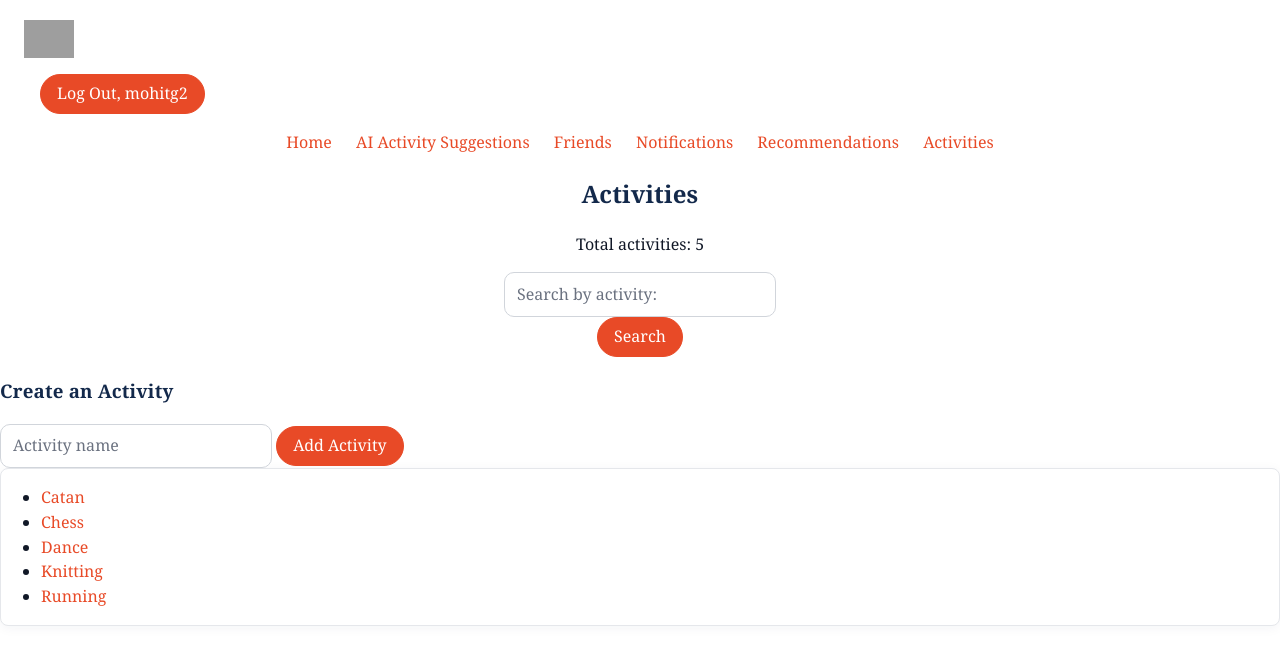
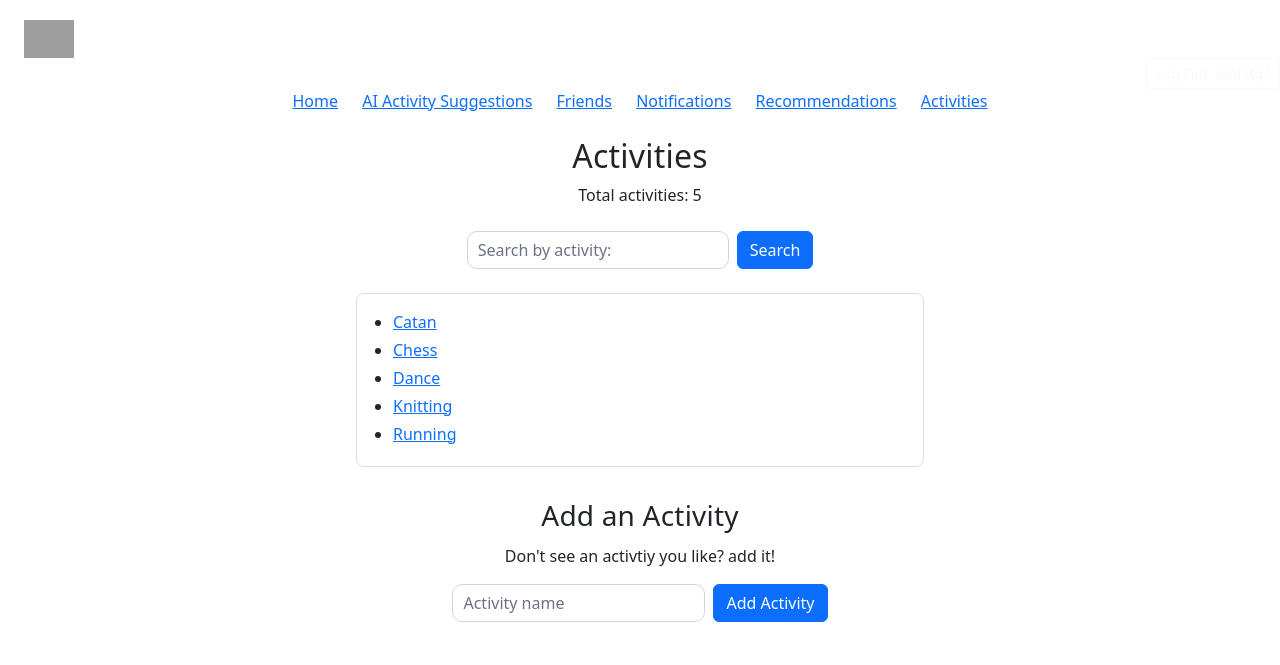
Before and after one commit to henRotunno/8_Knit, a Django app: page /activities/ in a window 1280 px wide. Shown: the top 665 px of the page. Run offline with Django 5.2, Linux system fonts and the light colour scheme; a user stored in the database is signed in; data comes from the database, SQL or seed files in the repository; both versions use the stored data as it was after the commit; grey boxes are pictures that could not be loaded.

Commit message:
ux cleanup, additions to activities page

```diff
--- a/templates/activities.html
+++ b/templates/activities.html
@@ -6,95 +6,101 @@
 
 {% block content %}
 
-<div class="d-flex align-items-center justify-content-between mt-3">
-    <h2 style="text-align:center;" class="mb-0">Activities</h2>
-</div>
+<style>
+  .page {
+    max-width: 600px;
+    margin: 24px auto;
+    padding: 0 16px;
+    text-align: center;
+  }
 
-    <div class="activity-summary" style="text-align:center;">
-  <p>Total activities: {{ total_activities }}</p>
-  <ul>
-    {% for row in activities_per_category %}
-      <li>{{ row.category|default:"Uncategorized" }}: {{ row.total }}</li>
-    {% endfor %}
-  </ul>
-</div>
+  .page h2 { margin-bottom: 8px; }
+  .page h3 { margin: 0 0 12px; }
 
+  .summary ul {
+    list-style: none;
+    padding: 0;
+    margin: 0;
+  }
 
-<!-- GET FORM: Search -->
-<form style="text-align:center;"
-      method="get"
-      class="row g-2 align-items-center mt-4">
+  .row-form {
+    display: flex;
+    justify-content: center;
+    align-items: center;
+    gap: 8px;
+    flex-wrap: wrap;
+    margin-top: 24px;
+  }
 
-    <div class="col-12 col-sm-6 col-md-4">
-        <input type="search"
-               name="q"
-               value="{{ q }}"
-               class="form-control"
-               placeholder="Search by activity:">
-    </div>
+  .row-form input {
+    padding: 6px 10px;
+    min-width: 240px;
+  }
 
-    <div class="col-auto">
-        <button class="btn btn-primary" type="submit">
-            Search
-        </button>
+  .card-box {
+    margin-top: 24px;
+    padding: 16px;
+    border: 1px solid #ddd;
+    border-radius: 8px;
+    text-align: left;
+  }
 
-        {% if q %}
-            <a class="btn btn-outline-secondary ms-2"
-               href="{% url 'activities' %}">
-                Clear
-            </a>
-        {% endif %}
-    </div>
+  .card-box ul {
+    margin: 0;
+    padding-left: 20px;
+  }
 
-</form>
+  .card-box li { margin-bottom: 4px; }
+  .muted { color: #6c757d; }
+</style>
 
+<div class="page">
+
+  <h2>Activities</h2>
+
+  <!-- Summary -->
+  <div class="summary">
+    <p>Total activities: {{ total_activities }}</p>
+    <ul>
+      {% for row in activities_per_category %}
+        <li>{{ row.category|default:"Uncategorized" }}: {{ row.total }}</li>
+      {% endfor %}
+    </ul>
+  </div>
+
+  <!-- GET FORM: Search -->
+  <form method="get" class="row-form">
+    <input type="search" name="q" value="{{ q }}" placeholder="Search by activity:">
+    <button class="btn btn-primary" type="submit">Search</button>
+    {% if q %}
+      <a class="btn btn-outline-secondary" href="{% url 'activities' %}">Clear</a>
+    {% endif %}
+  </form>
+
+  <!-- Activity List -->
+  <div class="card-box">
+    <ul>
+      {% for act in Activities %}
+        <li><a href="{{ act.get_absolute_url }}">{{ act }}</a></li>
+      {% empty %}
+        <li class="muted">Hobby Hub</li>
+      {% endfor %}
+    </ul>
+  </div>
 
 <!-- POST FORM: Create Activity -->
-<div class="mt-4">
-
-    <h3>Create an Activity</h3>
-
-    <form method="POST">
-        {% csrf_token %}
-
-        <input type="text"
-               name="name"
-               placeholder="Activity name"
-               required>
-
-        <button type="submit" class="btn btn-primary">
-            Add Activity
-        </button>
+  <div style="margin-top: 32px;">
+    <h3>Add an Activity</h3>
+      <p>
+          Don't see an activtiy you like? add it!
+      </p>
+    <form method="POST" class="row-form" style="margin-top: 0;">
+      {% csrf_token %}
+      <input type="text" name="name" placeholder="Activity name" required>
+      <button type="submit" class="btn btn-primary">Add Activity</button>
     </form>
+  </div>
 
 </div>
 
-
-<!-- Activity List -->
-<div class="card mt-3">
-    <div class="card-body p-3">
-
-        <ul class="mb-0">
-
-            {% for act in Activities %}
-
-                <li class="mb-1">
-                    <a href="{{ act.get_absolute_url }}">
-                        {{ act }}
-                    </a>
-                </li>
-
-            {% empty %}
-
-                <li class="text-muted">
-                    Hobby Hub
-                </li>
-
-            {% endfor %}
-
-        </ul>
-
-    </div>
-</div>
-
 {% endblock %}
--- a/templates/base.html
+++ b/templates/base.html
@@ -5,6 +5,7 @@
 <link rel="stylesheet" href="{% static 'css/normalize.css' %}">
 <link rel="stylesheet" href="{% static 'css/skeleton.css' %}">
 <link rel="stylesheet" href="{% static 'css/style.css' %}">
+<link href="https://cdn.jsdelivr.net/npm/bootstrap@5.3.3/dist/css/bootstrap.min.css" rel="stylesheet">
 
 <html lang="en">
 <head>
--- a/templates/home.html
+++ b/templates/home.html
@@ -1,4 +1,5 @@
 {% extends "base.html" %}
+
 
 {% block content %}
     <h1 style="text-align: center;">
--- a/templates/local_llm.html
+++ b/templates/local_llm.html
@@ -5,11 +5,12 @@
 {% endblock %}
 
 {% block content %}
+
 <div class="container mt-4" style="max-width: 700px;">
 
   <h2 class="mb-3">Local AI Activity Suggestions</h2>
 
-  <p class="text-muted">
+  <p class="text-muted" style="text-align: center;">
     Describe what kind of activity you would like to do this weekend.
   </p>
 
```
Also changed, not shown: templates/activity_detail.html (+31 -0 lines), templates/friend_list.html (+9 -19 lines), templates/notifications.html (+35 -18 lines), templates/recommendations.html (+15 -13 lines), data/db.sqlite3.
